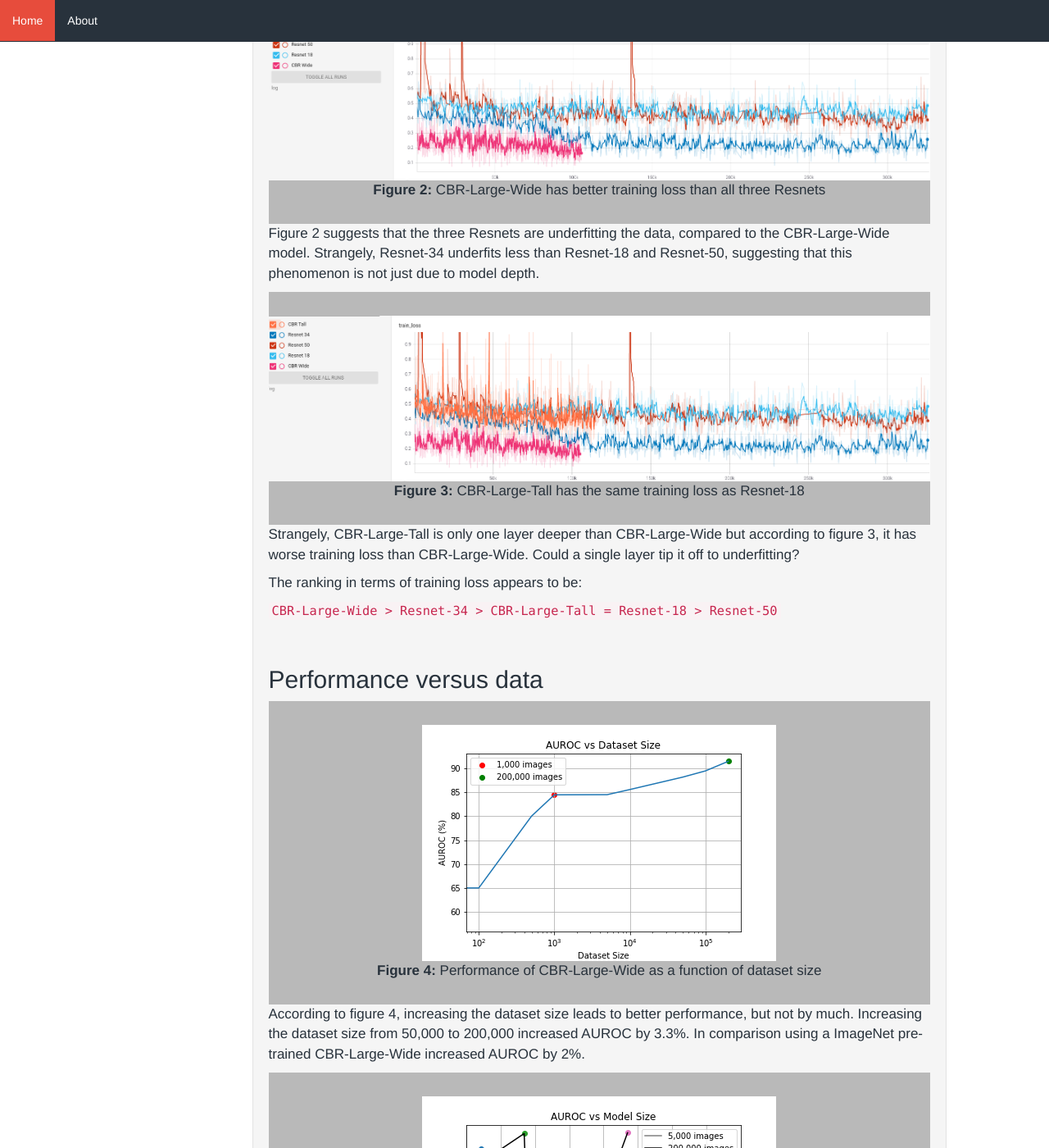
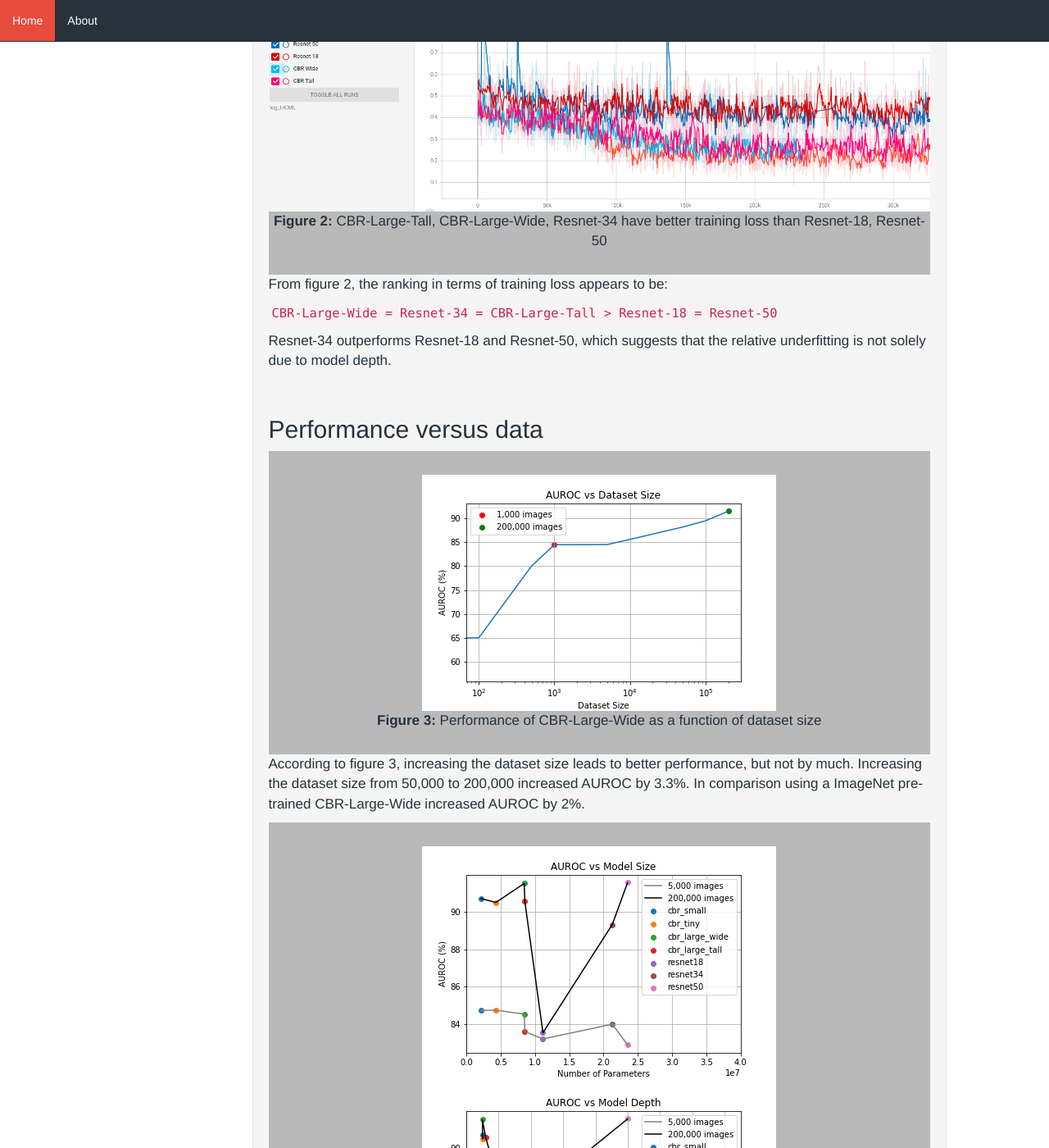
Before and after one commit to SohamTamba/projects, a Jekyll site: the page built from _posts/2020-12-17-mlhc-tf.markdown, in a window 1280 px wide and 1400 px high, scrolled down 3434 px. Shown: the whole window at 82% size. Built offline with Jekyll 4.4.1, drawn with Linux system fonts in a browser that asks for light colours; a script that is not in the unit is left out; some of the changed text lies outside the part shown.

Commit message:
Update CBR Train Curves

```diff
--- a/_posts/2020-12-17-mlhc-tf.markdown
+++ b/_posts/2020-12-17-mlhc-tf.markdown
@@ -126,28 +126,20 @@ ___
 
 Figure 1 suggests that training is difficult for Resnet-50. This could be a result of the dataset being highly class-imbalanced.
 
-<div style="background-color:rgba(0, 0, 0, 0.2470588); text-align:center; vertical-align: middle; padding:29px 0;">
-<figure>
-    <img src="{{ site.baseurl }}/assets/images/MLHC-FA20/train_no_tall.png" />
-    <figcaption> <b>Figure 2:</b> CBR-Large-Wide has better training loss than all three Resnets  </figcaption>
-</figure>
-</div>
-
-Figure 2 suggests that the three Resnets are underfitting the data, compared to the CBR-Large-Wide model. Strangely, Resnet-34 underfits less than Resnet-18 and Resnet-50, suggesting that this phenomenon is not just due to model depth.
-
 
 <div style="background-color:rgba(0, 0, 0, 0.2470588); text-align:center; vertical-align: middle; padding:29px 0;">
 <figure>
     <img src="{{ site.baseurl }}/assets/images/MLHC-FA20/train.png" />
-    <figcaption> <b>Figure 3:</b> CBR-Large-Tall has the same training loss as Resnet-18  </figcaption>
+    <figcaption> <b>Figure 2:</b> CBR-Large-Tall, CBR-Large-Wide, Resnet-34 have better training loss than Resnet-18, Resnet-50  </figcaption>
 </figure>
 </div>
 
-Strangely, CBR-Large-Tall is only one layer deeper than CBR-Large-Wide but according to figure 3, it has worse training loss than CBR-Large-Wide. Could a single layer tip it off to underfitting?
 
-The ranking in terms of training loss appears to be:
+From figure 2, the ranking in terms of training loss appears to be:
 
-`CBR-Large-Wide > Resnet-34 > CBR-Large-Tall = Resnet-18 > Resnet-50`
+`CBR-Large-Wide = Resnet-34 = CBR-Large-Tall > Resnet-18 = Resnet-50`
+
+Resnet-34 outperforms Resnet-18 and Resnet-50, which suggests that the relative underfitting is not solely due to model depth.
 
 <br>
 
@@ -156,23 +148,23 @@ The ranking in terms of training loss appears to be:
 <div style="background-color:rgba(0, 0, 0, 0.2470588); text-align:center; vertical-align: middle; padding:29px 0;">
 <figure>
     <img src="{{ site.baseurl }}/assets/images/MLHC-FA20/auc_vs_data.png" />
-    <figcaption> <b>Figure 4:</b> Performance of CBR-Large-Wide as a function of dataset size  </figcaption>
+    <figcaption> <b>Figure 3:</b> Performance of CBR-Large-Wide as a function of dataset size  </figcaption>
 </figure>
 </div>
 
-According to figure 4, increasing the dataset size leads to better performance, but not by much. Increasing the dataset size from 50,000 to 200,000 increased AUROC by 3.3%. In comparison using a ImageNet pre-trained CBR-Large-Wide increased AUROC by 2%.
+According to figure 3, increasing the dataset size leads to better performance, but not by much. Increasing the dataset size from 50,000 to 200,000 increased AUROC by 3.3%. In comparison using a ImageNet pre-trained CBR-Large-Wide increased AUROC by 2%.
 
 
 <div style="background-color:rgba(0, 0, 0, 0.2470588); text-align:center; vertical-align: middle; padding:29px 0;">
 <figure>
     <img src="{{ site.baseurl }}/assets/images/MLHC-FA20/auc_vs_params.png" />
     <img src="{{ site.baseurl }}/assets/images/MLHC-FA20/auc_vs_depth.png" />
-    <figcaption> <b>Figure 5:</b> Performance as a function of model complexity </figcaption>
+    <figcaption> <b>Figure 4:</b> Performance as a function of model complexity </figcaption>
 </figure>
 </div>
 
 
-According to figure 5, model complexity seems to have little effect on data scalibility, with the only exception being Resnet-18, which does not scale with data as well as the other models do.
+According to figure 4, model complexity seems to have little effect on data scalibility, with the only exception being Resnet-18, which does not scale with data as well as the other models do.
 
 The ranking in terms of performance on validation set appears to be:
 
@@ -188,11 +180,11 @@ Strangely, Resnet-50 performs the worst on the training set, and the best on the
 <div style="background-color:rgba(0, 0, 0, 0.2470588); text-align:center; vertical-align: middle; padding:29px 0;">
 <figure>
     <img src="{{ site.baseurl }}/assets/images/MLHC-FA20/auc_vs_data_tf.png" />
-    <figcaption> <b>Figure 6:</b> Performance of the CBR-Large-Wide model as a function of dataset size with transfer learning  </figcaption>
+    <figcaption> <b>Figure 5:</b> Performance of the CBR-Large-Wide model as a function of dataset size with transfer learning  </figcaption>
 </figure>
 </div>
 
-According to figure 6, the models pre-trained on CheXpert Edema detection perform competitively with the models trained from scratch on 50,000 and 100,000 data points. This further suggests that dataset size is not longer a bottle-neck in the 50,000 - 200,000 range. However, pre-training did improve performance on 5,000 data-points, implying that the results of the Google Brain paper were partially due to domain difference.
+According to figure 5, the models pre-trained on CheXpert Edema detection perform competitively with the models trained from scratch on 50,000 and 100,000 data points. This further suggests that dataset size is not longer a bottle-neck in the 50,000 - 200,000 range. However, pre-training did improve performance on 5,000 data-points, implying that the results of the Google Brain paper were partially due to domain difference.
 
 <br>
 
```
Also changed, not shown: assets/images/MLHC-FA20/train.png, assets/images/MLHC-FA20/train_no_tall.png (deleted).
